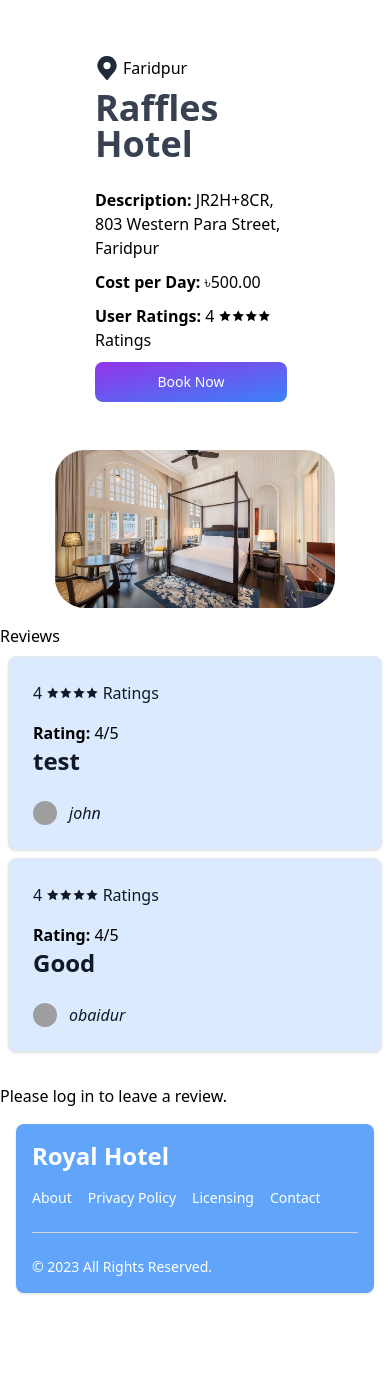
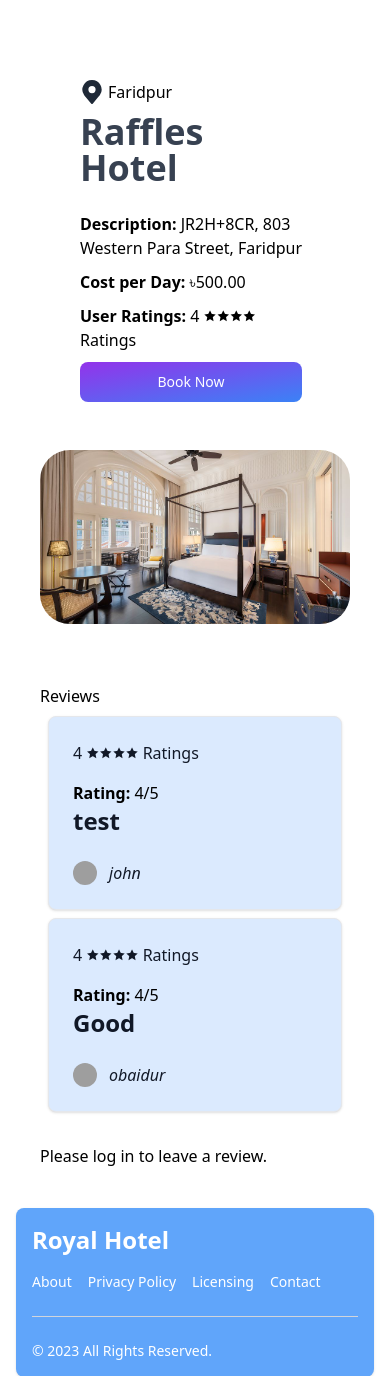
Before and after one commit to Obaidur1/royal-hotels, a Django app: page /hotel-detail/1 in a window 390 px wide. Shown: the part 73-1449 px from the top of the page. Before the commit the page ends 1367 px from the top, so only its background shows below. Run offline with Django 4.2, Linux system fonts and the light colour scheme; data comes from the database, SQL or seed files in the repository; some libraries are stand-ins or nearby versions; grey boxes are pictures that could not be loaded.

Commit message:
Layout fixed

```diff
--- a/templates/hotel_detail.html
+++ b/templates/hotel_detail.html
@@ -3,7 +3,7 @@
 {% load my_filters %}
 
 {% block content %}
-<div style="width: 80%;margin: auto;" class="flex flex-col lg:flex-row p-4">
+<div class="flex flex-col lg:flex-row p-5 m-5">
     <div class="flex flex-col gap-y-2.5 p-10">
         <div class="flex flex-row gap-1">
             <svg class="w-6 h-6 text-gray-800" aria-hidden="true" xmlns="http://www.w3.org/2000/svg" fill="currentColor"
@@ -25,11 +25,12 @@
             class="text-white bg-gradient-to-br from-purple-600 to-blue-500 hover:bg-gradient-to-bl focus:ring-4 focus:outline-none focus:ring-blue-300 dark:focus:ring-blue-800 font-medium rounded-lg text-sm px-5 py-2.5 text-center mr-2 mb-2">Book
             Now</a>
     </div>
-    <img style="border-radius: 30px;" src="{{ hotel.photos.url }}" alt="{{ hotel.name }} Photo">
+    <img style="border-radius: 30px; width: 600px;" src="{{ hotel.photos.url }}" alt="{{ hotel.name }} Photo">
 
 
 
 </div>
+<div class="p-5 m-5">
     <h2>Reviews</h2>
     <ul>
         {% for review in reviews %}
@@ -75,6 +76,7 @@
                 type="submit">Submit Review</button>
         </form>
     </div>
+</div>
 <style>
     .block {
         display: inline-block;
```
Lines whose indentation alone changed are shown as unchanged.
